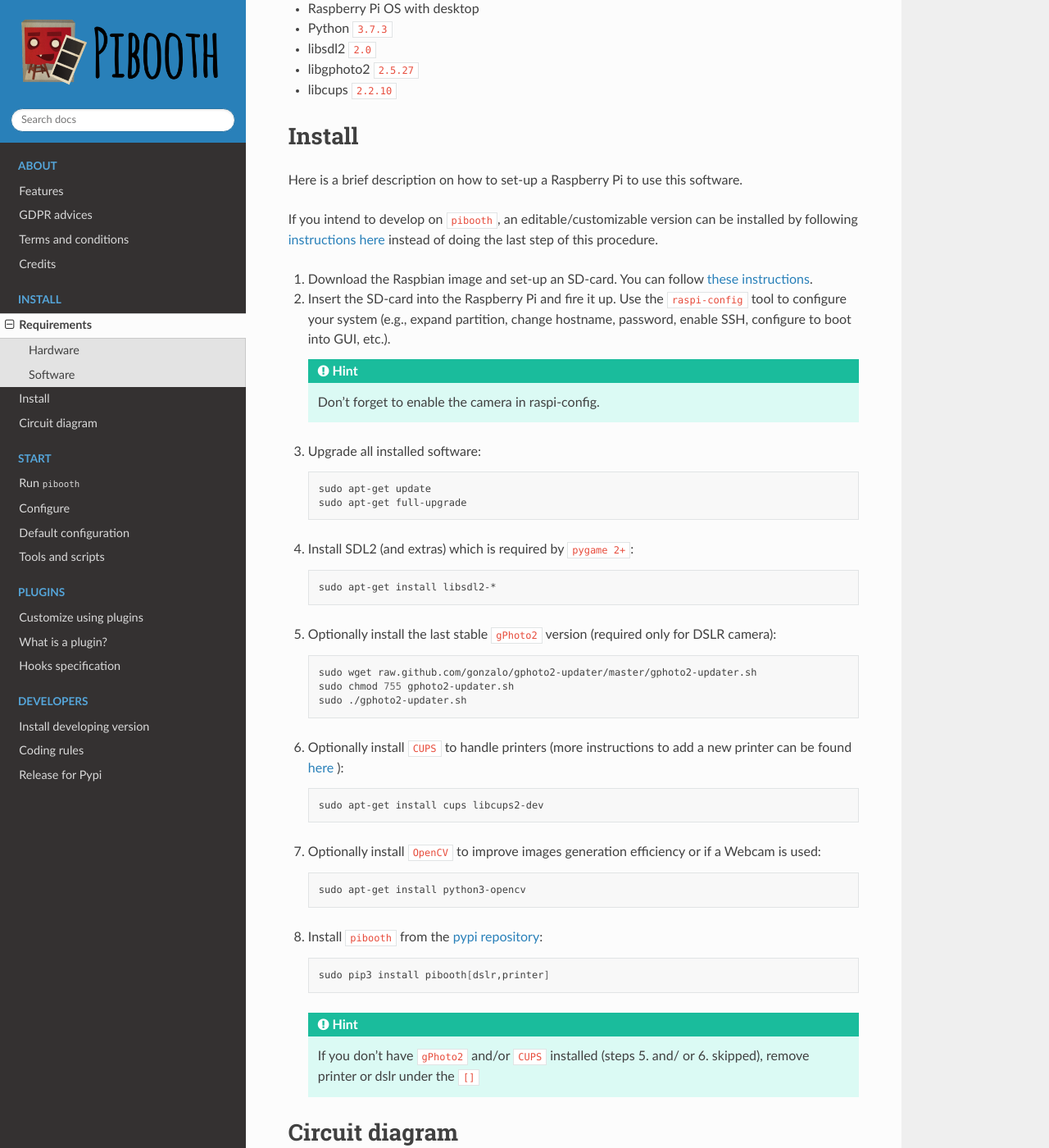
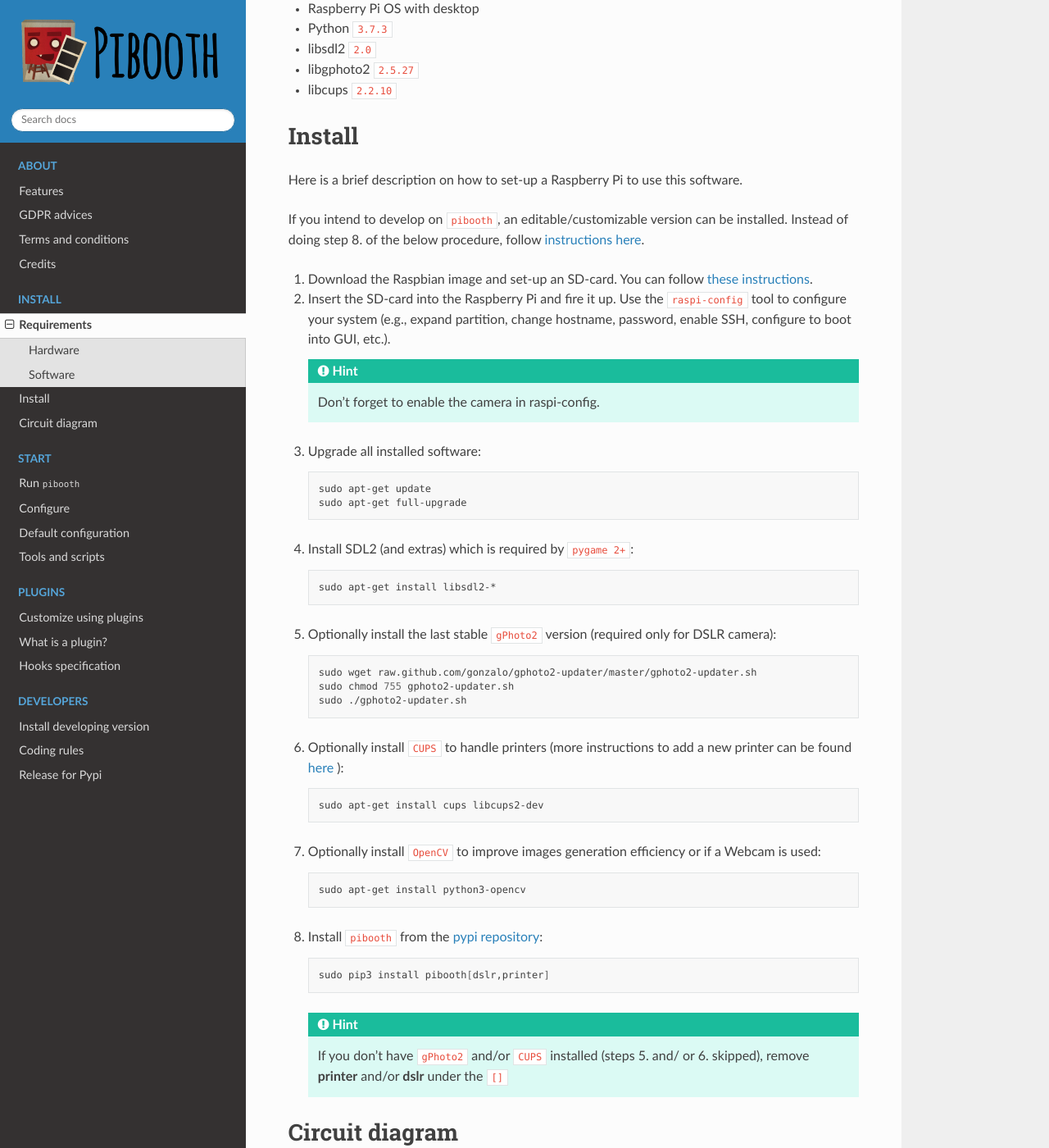
Before and after one commit to pibooth/pibooth, a Sphinx documentation site: the page built from docs/sources/install.rst, in a window 1280 px wide and 1400 px high, scrolled down 737 px. Shown: the whole window at 82% size. Built offline with Sphinx 7.4.7 and the Read the Docs theme 2.0.0, drawn with Linux system fonts in a browser that asks for light colours.

Commit message:
Fix import in setup.py

```diff
--- a/docs/sources/install.rst
+++ b/docs/sources/install.rst
@@ -40,8 +40,8 @@
 Here is a brief description on how to set-up a Raspberry Pi to use this software.
 
 If you intend to develop on ``pibooth``, an editable/customizable version can be
-installed by following :ref:`instructions here<install_developing_version>`
-instead of doing the last step of this procedure.
+installed. Instead of doing step 8. of the below procedure, follow
+:ref:`instructions here<install_developing_version>`.
 
 1. Download the Raspbian image and set-up an SD-card. You can follow
    `these instructions <https://www.raspberrypi.org/documentation/installation/installing-images/README.md>`_.
@@ -96,7 +96,7 @@
         sudo pip3 install pibooth[dslr,printer]
 
    .. hint:: If you don't have ``gPhoto2`` and/or ``CUPS`` installed (steps 5. and/
-          or 6. skipped), remove printer or dslr under the ``[]``
+          or 6. skipped), remove **printer** and/or **dslr** under the ``[]``
 
 Circuit diagram
 ---------------
--- a/setup.py
+++ b/setup.py
@@ -1,7 +1,6 @@
 #!/usr/bin/env python3
 # -*- coding: utf-8 -*-
 
-import pibooth
 import sys
 from io import open
 import os.path as osp
```
